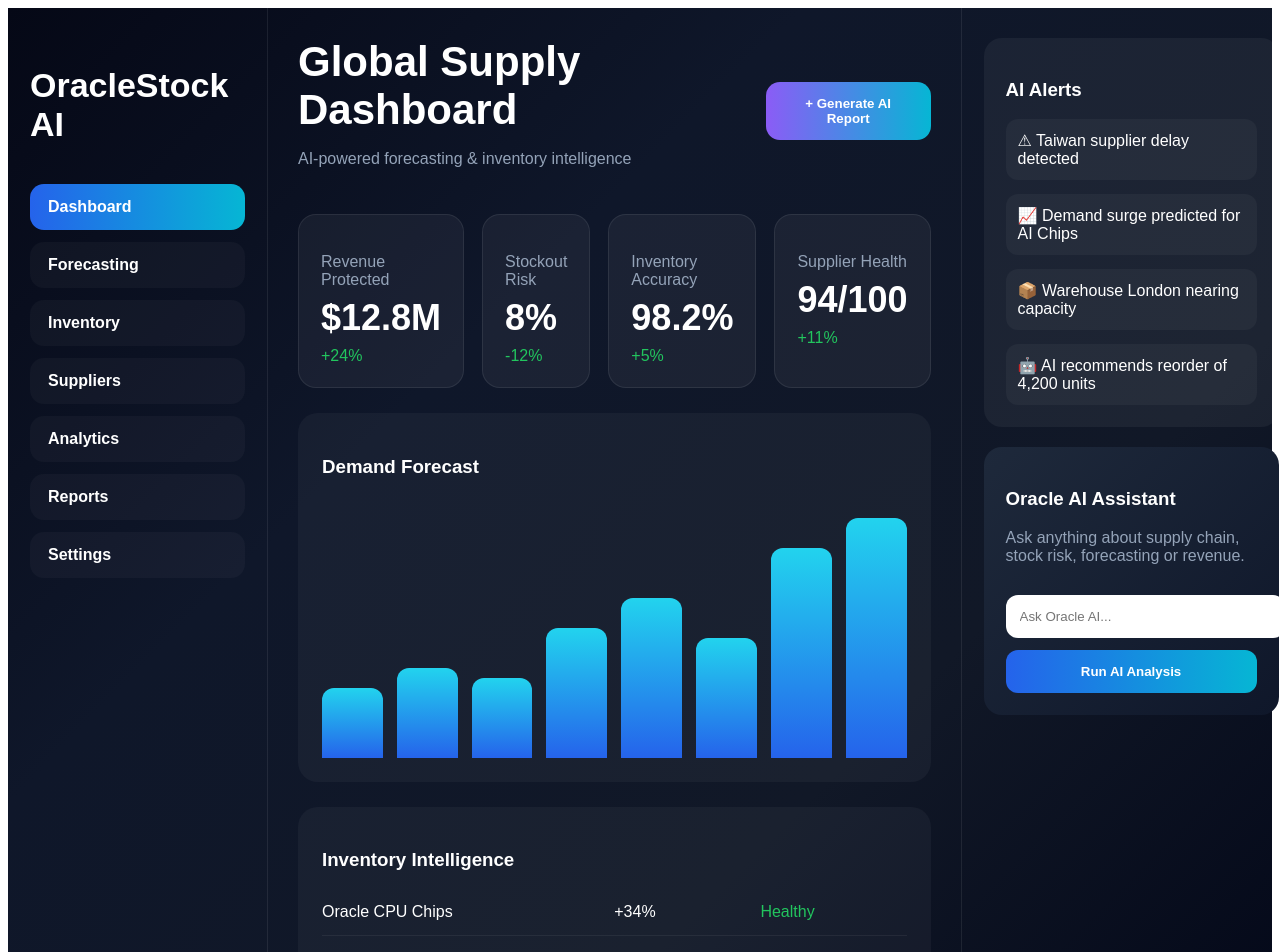
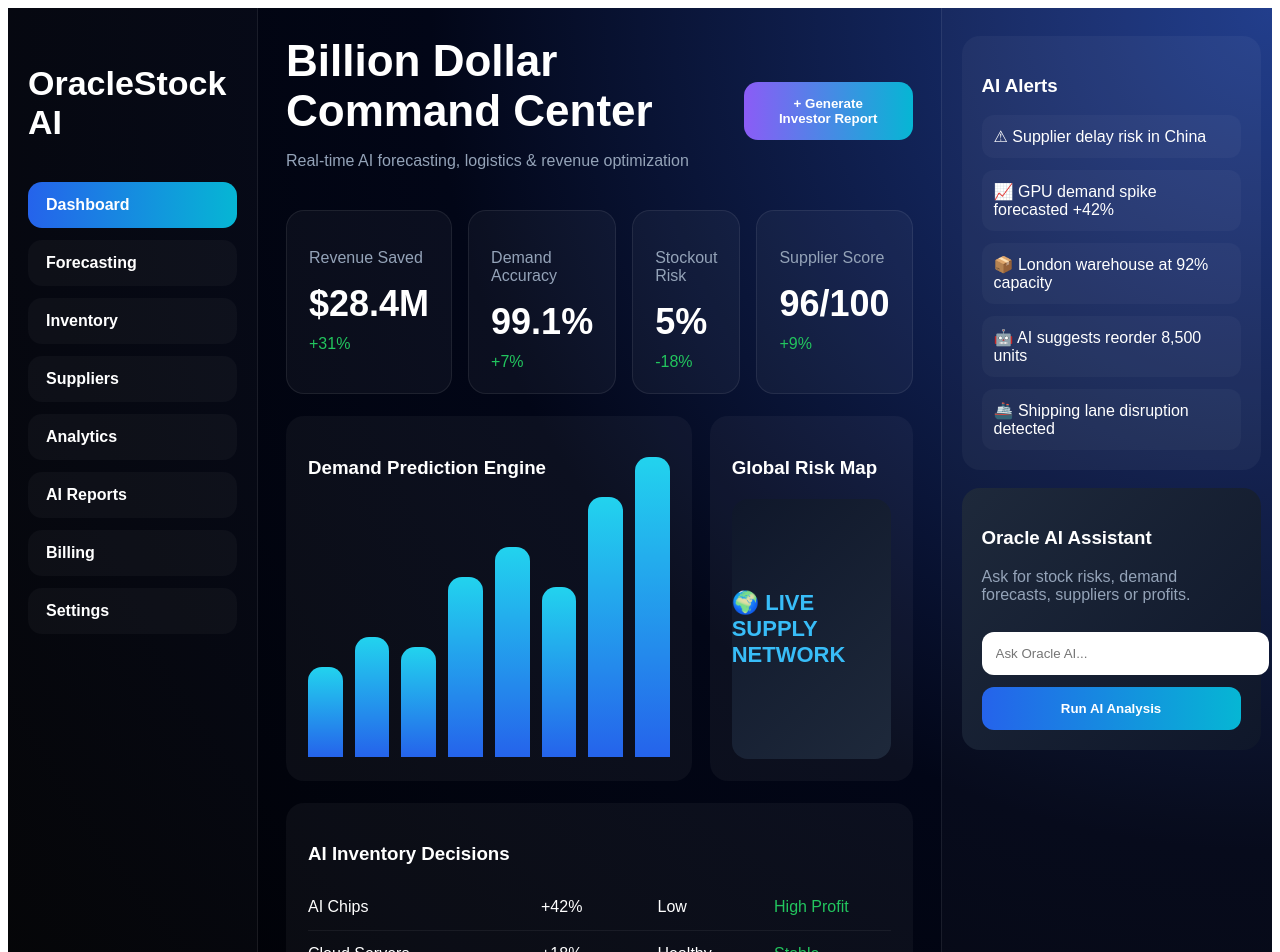
Before and after one commit to bsalinder-bot/oracle_stock_ai, a Next.js app: page /dashboard in a window 1280 px wide. Shown: the top 952 px of the page. Built offline with nearby package versions, Linux system fonts and the light colour scheme.

Commit message:
Refactor Dashboard metrics and UI elements

```diff
--- a/app/dashboard/page.tsx
+++ b/app/dashboard/page.tsx
@@ -1,23 +1,24 @@
 export default function Dashboard() {
-  const stats = [
-    { title: "Revenue Protected", value: "$12.8M", change: "+24%" },
-    { title: "Stockout Risk", value: "8%", change: "-12%" },
-    { title: "Inventory Accuracy", value: "98.2%", change: "+5%" },
-    { title: "Supplier Health", value: "94/100", change: "+11%" },
+  const metrics = [
+    { title: "Revenue Saved", value: "$28.4M", change: "+31%" },
+    { title: "Demand Accuracy", value: "99.1%", change: "+7%" },
+    { title: "Stockout Risk", value: "5%", change: "-18%" },
+    { title: "Supplier Score", value: "96/100", change: "+9%" },
   ];
 
   const alerts = [
-    "⚠ Taiwan supplier delay detected",
-    "📈 Demand surge predicted for AI Chips",
-    "📦 Warehouse London nearing capacity",
-    "🤖 AI recommends reorder of 4,200 units",
+    "⚠ Supplier delay risk in China",
+    "📈 GPU demand spike forecasted +42%",
+    "📦 London warehouse at 92% capacity",
+    "🤖 AI suggests reorder 8,500 units",
+    "🚢 Shipping lane disruption detected",
   ];
 
   const products = [
-    { name: "Oracle CPU Chips", demand: "+34%", stock: "Healthy" },
-    { name: "Cloud Servers", demand: "+21%", stock: "Low" },
-    { name: "AI Sensors", demand: "+54%", stock: "Critical" },
-    { name: "Storage Units", demand: "+12%", stock: "Healthy" },
+    { name: "AI Chips", demand: "+42%", stock: "Low", score: "High Profit" },
+    { name: "Cloud Servers", demand: "+18%", stock: "Healthy", score: "Stable" },
+    { name: "Sensors", demand: "+57%", stock: "Critical", score: "Urgent" },
+    { name: "Storage Units", demand: "+11%", stock: "Healthy", score: "Stable" },
   ];
 
   return (
@@ -25,18 +26,19 @@
       style={{
         minHeight: "100vh",
         background:
-          "linear-gradient(135deg,#050816,#0f172a,#111827,#020617)",
+          "radial-gradient(circle at top right,#1e3a8a,#020617,#000)",
         color: "white",
         fontFamily: "Arial, sans-serif",
         display: "grid",
-        gridTemplateColumns: "260px 1fr 340px",
+        gridTemplateColumns: "250px 1fr 340px",
       }}
     >
       {/* Sidebar */}
       <aside
         style={{
-          padding: "30px 22px",
+          padding: "28px 20px",
           borderRight: "1px solid rgba(255,255,255,0.08)",
+          background: "rgba(255,255,255,0.02)",
         }}
       >
         <h1 style={{ fontSize: "34px", marginBottom: "40px" }}>
@@ -49,7 +51,8 @@
           "Inventory",
           "Suppliers",
           "Analytics",
-          "Reports",
+          "AI Reports",
+          "Billing",
           "Settings",
         ].map((item, i) => (
           <div
@@ -58,12 +61,12 @@
               padding: "14px 18px",
               marginBottom: "12px",
               borderRadius: "14px",
+              fontWeight: 600,
+              cursor: "pointer",
               background:
                 i === 0
                   ? "linear-gradient(90deg,#2563eb,#06b6d4)"
                   : "rgba(255,255,255,0.03)",
-              fontWeight: 600,
-              cursor: "pointer",
             }}
           >
             {item}
@@ -71,97 +74,105 @@
         ))}
       </aside>
 
-      {/* Center */}
-      <section style={{ padding: "30px" }}>
+      {/* Main */}
+      <section style={{ padding: "28px" }}>
+        {/* Header */}
         <div
           style={{
             display: "flex",
             justifyContent: "space-between",
             alignItems: "center",
-            marginBottom: "30px",
+            marginBottom: "24px",
           }}
         >
           <div>
-            <h2 style={{ fontSize: "42px", margin: 0 }}>
-              Global Supply Dashboard
+            <h2 style={{ fontSize: "44px", margin: 0 }}>
+              Billion Dollar Command Center
             </h2>
             <p style={{ color: "#94a3b8" }}>
-              AI-powered forecasting & inventory intelligence
+              Real-time AI forecasting, logistics & revenue optimization
             </p>
           </div>
 
           <button
             style={{
-              padding: "14px 22px",
+              padding: "14px 24px",
+              border: "none",
               borderRadius: "14px",
-              border: "none",
+              fontWeight: 700,
               color: "white",
-              fontWeight: 700,
+              cursor: "pointer",
               background:
                 "linear-gradient(90deg,#8b5cf6,#06b6d4)",
-              cursor: "pointer",
             }}
           >
-            + Generate AI Report
+            + Generate Investor Report
           </button>
         </div>
 
-        {/* Stats */}
+        {/* Metric Cards */}
         <div
           style={{
             display: "grid",
             gridTemplateColumns: "repeat(4,1fr)",
-            gap: "18px",
-            marginBottom: "25px",
+            gap: "16px",
+            marginBottom: "22px",
           }}
         >
-          {stats.map((card, i) => (
+          {metrics.map((m, i) => (
             <div
               key={i}
               style={{
                 padding: "22px",
                 borderRadius: "18px",
-                background: "rgba(255,255,255,0.05)",
+                background: "rgba(255,255,255,0.04)",
                 border: "1px solid rgba(255,255,255,0.08)",
               }}
             >
-              <p style={{ color: "#94a3b8", marginBottom: "8px" }}>
-                {card.title}
-              </p>
-              <h3 style={{ fontSize: "36px", margin: "0 0 8px 0" }}>
-                {card.value}
+              <p style={{ color: "#94a3b8" }}>{m.title}</p>
+              <h3 style={{ fontSize: "36px", margin: "10px 0" }}>
+                {m.value}
               </h3>
-              <span style={{ color: "#22c55e" }}>{card.change}</span>
+              <span style={{ color: "#22c55e" }}>{m.change}</span>
             </div>
           ))}
         </div>
 
-        {/* Forecast Chart */}
+        {/* Chart + Map */}
         <div
           style={{
-            padding: "24px",
-            borderRadius: "20px",
-            background: "rgba(255,255,255,0.04)",
-            marginBottom: "25px",
+            display: "grid",
+            gridTemplateColumns: "2fr 1fr",
+            gap: "18px",
+            marginBottom: "22px",
           }}
         >
-          <h3 style={{ marginBottom: "20px" }}>Demand Forecast</h3>
+          {/* Chart */}
+          <div
+            style={{
+              padding: "22px",
+              borderRadius: "18px",
+              background: "rgba(255,255,255,0.04)",
+            }}
+          >
+            <h3>Demand Prediction Engine</h3>
 
             <div
               style={{
                 height: "260px",
                 display: "flex",
                 alignItems: "flex-end",
-              gap: "14px",
+                gap: "12px",
+                marginTop: "18px",
               }}
             >
-            {[70, 90, 80, 130, 160, 120, 210, 240].map((h, i) => (
+              {[90, 120, 110, 180, 210, 170, 260, 300].map((h, i) => (
                 <div
                   key={i}
                   style={{
                     flex: 1,
                     height: `${h}px`,
-                  borderRadius: "12px 12px 0 0",
+                    borderRadius: "14px 14px 0 0",
                     background:
                       "linear-gradient(180deg,#22d3ee,#2563eb)",
                   }}
@@ -170,22 +181,52 @@
             </div>
           </div>
 
-        {/* Products Table */}
+          {/* Global Risk */}
           <div
             style={{
-            padding: "24px",
-            borderRadius: "20px",
+              padding: "22px",
+              borderRadius: "18px",
               background: "rgba(255,255,255,0.04)",
             }}
           >
-          <h3 style={{ marginBottom: "18px" }}>Inventory Intelligence</h3>
+            <h3>Global Risk Map</h3>
+
+            <div
+              style={{
+                marginTop: "20px",
+                height: "260px",
+                borderRadius: "16px",
+                background:
+                  "linear-gradient(135deg,#0f172a,#1e293b)",
+                display: "flex",
+                justifyContent: "center",
+                alignItems: "center",
+                color: "#38bdf8",
+                fontSize: "22px",
+                fontWeight: 700,
+              }}
+            >
+              🌍 LIVE SUPPLY NETWORK
+            </div>
+          </div>
+        </div>
+
+        {/* Table */}
+        <div
+          style={{
+            padding: "22px",
+            borderRadius: "18px",
+            background: "rgba(255,255,255,0.04)",
+          }}
+        >
+          <h3>AI Inventory Decisions</h3>
 
           {products.map((p, i) => (
             <div
               key={i}
               style={{
                 display: "grid",
-                gridTemplateColumns: "2fr 1fr 1fr",
+                gridTemplateColumns: "2fr 1fr 1fr 1fr",
                 padding: "14px 0",
                 borderBottom:
                   "1px solid rgba(255,255,255,0.06)",
@@ -193,18 +234,8 @@
             >
               <div>{p.name}</div>
               <div>{p.demand}</div>
-              <div
-                style={{
-                  color:
-                    p.stock === "Critical"
-                      ? "#ef4444"
-                      : p.stock === "Low"
-                      ? "#f59e0b"
-                      : "#22c55e",
-                }}
-              >
-                {p.stock}
-              </div>
+              <div>{p.stock}</div>
+              <div style={{ color: "#22c55e" }}>{p.score}</div>
             </div>
           ))}
         </div>
@@ -213,16 +244,18 @@
       {/* Right Panel */}
       <aside
         style={{
-          padding: "30px 22px",
+          padding: "28px 20px",
           borderLeft: "1px solid rgba(255,255,255,0.08)",
+          background: "rgba(255,255,255,0.02)",
         }}
       >
+        {/* Alerts */}
         <div
           style={{
-            padding: "22px",
+            padding: "20px",
             borderRadius: "18px",
-            background: "rgba(255,255,255,0.05)",
-            marginBottom: "20px",
+            background: "rgba(255,255,255,0.04)",
+            marginBottom: "18px",
           }}
         >
           <h3>AI Alerts</h3>
@@ -231,10 +264,10 @@
             <div
               key={i}
               style={{
-                marginTop: "14px",
+                marginTop: "12px",
                 padding: "12px",
                 borderRadius: "12px",
-                background: "rgba(255,255,255,0.04)",
+                background: "rgba(255,255,255,0.03)",
               }}
             >
               {a}
@@ -242,26 +275,27 @@
           ))}
         </div>
 
+        {/* AI Assistant */}
         <div
           style={{
-            padding: "22px",
+            padding: "20px",
             borderRadius: "18px",
             background:
               "linear-gradient(135deg,#1e293b,#0f172a)",
           }}
         >
           <h3>Oracle AI Assistant</h3>
+
           <p style={{ color: "#94a3b8" }}>
-            Ask anything about supply chain, stock risk,
-            forecasting or revenue.
+            Ask for stock risks, demand forecasts, suppliers or profits.
           </p>
 
           <input
             placeholder="Ask Oracle AI..."
             style={{
               width: "100%",
+              marginTop: "12px",
               padding: "14px",
-              marginTop: "14px",
               borderRadius: "12px",
               border: "none",
               outline: "none",
@@ -273,13 +307,13 @@
               width: "100%",
               marginTop: "12px",
               padding: "14px",
+              border: "none",
               borderRadius: "12px",
-              border: "none",
-              background:
-                "linear-gradient(90deg,#2563eb,#06b6d4)",
               color: "white",
               fontWeight: 700,
               cursor: "pointer",
+              background:
+                "linear-gradient(90deg,#2563eb,#06b6d4)",
             }}
           >
             Run AI Analysis
```
Lines whose indentation alone changed are shown as unchanged.
